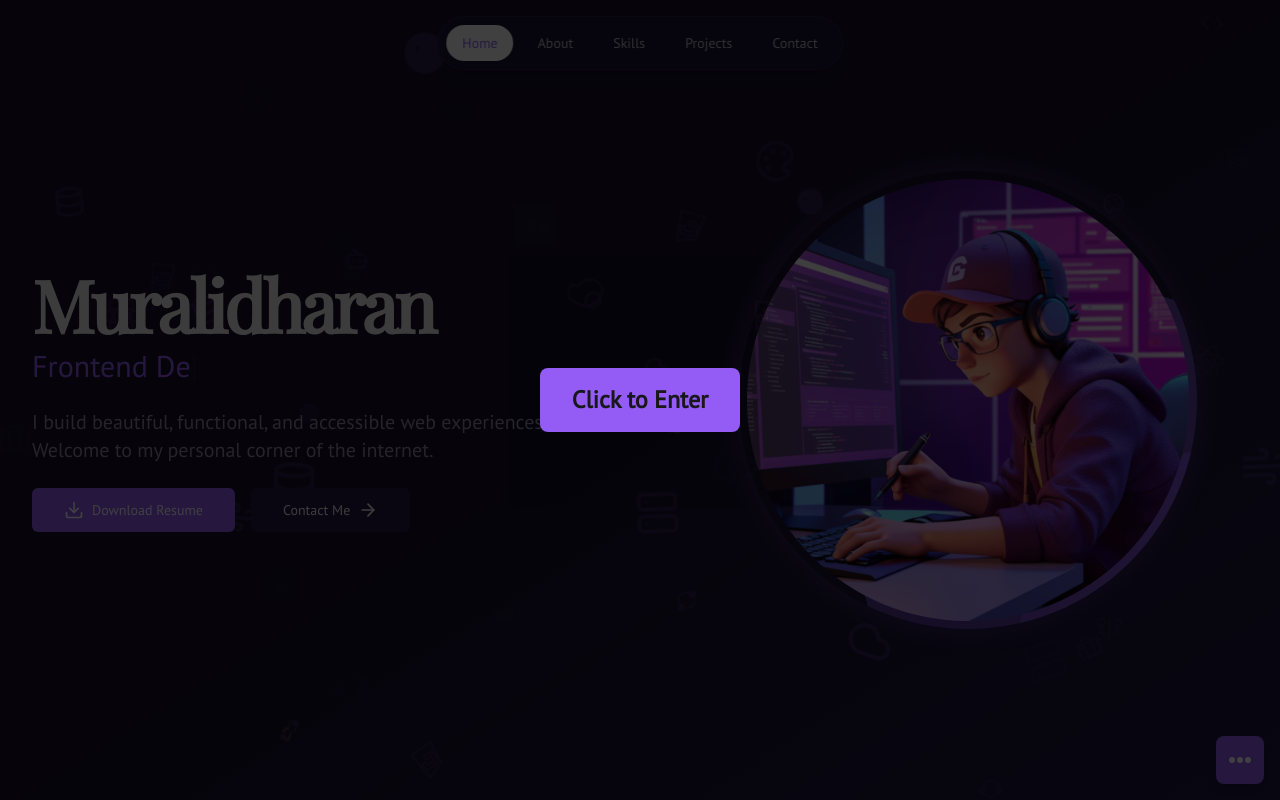
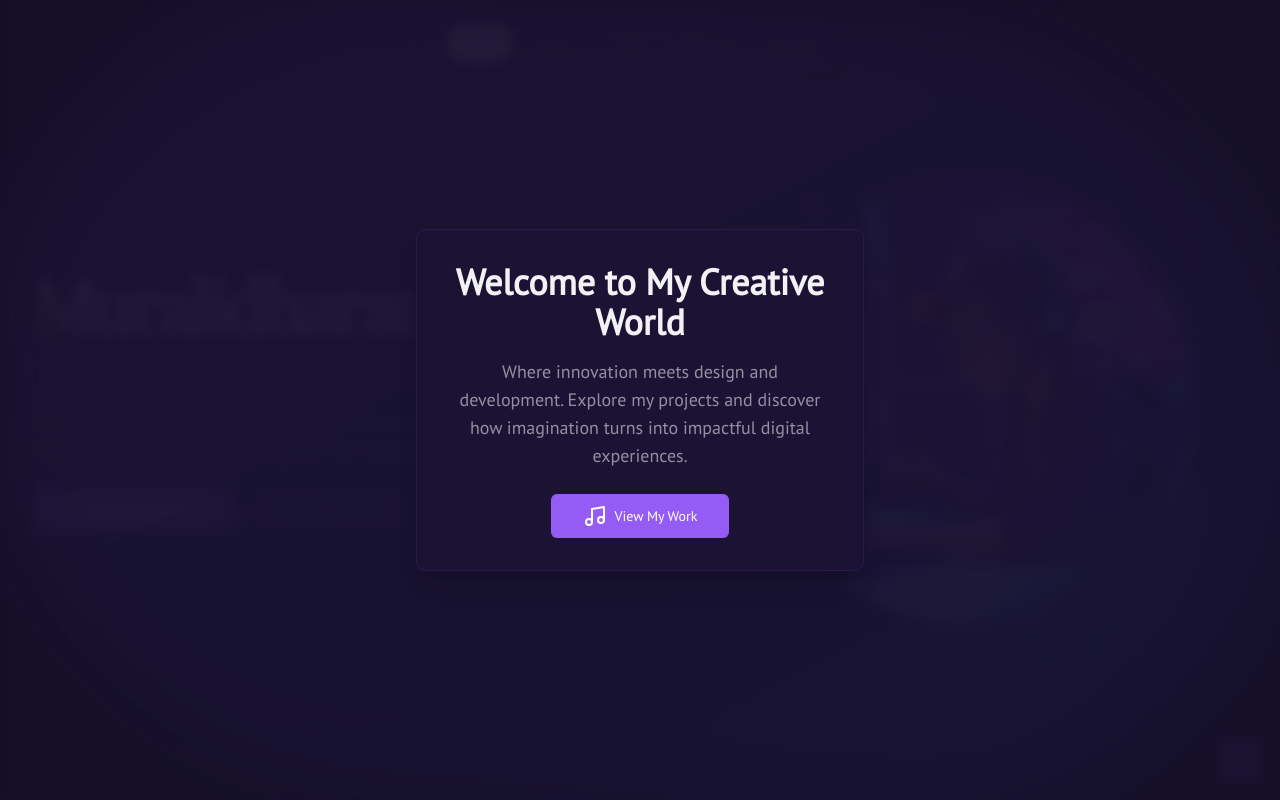
Before and after one commit to MURALI-NOT6/portfolio, a Next.js app: page / in a window 1280 px wide. Built offline with nearby package versions, Linux system fonts and the light colour scheme.

Commit message:
add welcome message

```diff
--- a/src/app/page.tsx
+++ b/src/app/page.tsx
@@ -1,5 +1,5 @@
 "use client";
-import { useState } from "react";
+import { useState, useEffect } from "react";
 import HeroSection from "@/components/sections/hero";
 import AboutSection from "@/components/sections/about";
 import SkillsSection from "@/components/sections/skills";
@@ -7,6 +7,7 @@ import ProjectsSection from "@/components/sections/projects";
 import ContactSection from "@/components/sections/contact";
 import Navigation from "@/components/layout/navigation";
 import { AnimatePresence, motion } from "framer-motion";
+import WelcomeOverlay from "@/components/ui/welcome-overlay";
 
 const sections = {
   home: <HeroSection />,
@@ -18,6 +19,19 @@ const sections = {
 
 export default function Home() {
   const [activeSection, setActiveSection] = useState("home");
+  const [showWelcomeOverlay, setShowWelcomeOverlay] = useState(false);
+
+  useEffect(() => {
+    const hasVisited = localStorage.getItem("hasVisitedPortfolio");
+    if (!hasVisited) {
+      setShowWelcomeOverlay(true);
+      localStorage.setItem("hasVisitedPortfolio", "true");
+    }
+  }, []);
+
+  const handleEnterPortfolio = () => {
+    setShowWelcomeOverlay(false);
+  };
 
   const handleSetActiveSection = (section: string) => {
     setActiveSection(section);
@@ -25,6 +39,9 @@ export default function Home() {
 
   return (
     <div className="flex min-h-screen flex-col">
+      <AnimatePresence>
+        {showWelcomeOverlay && <WelcomeOverlay onEnter={handleEnterPortfolio} />}
+      </AnimatePresence>
       <Navigation
         activeSection={activeSection}
         setActiveSection={handleSetActiveSection}
--- a/src/components/ui/welcome-overlay.tsx
+++ b/src/components/ui/welcome-overlay.tsx
@@ -1,19 +1,87 @@
 "use client";
+
+import { motion } from "framer-motion";
+import { Button } from "./button";
 
 interface WelcomeOverlayProps {
   onEnter: () => void;
 }
 
 const WelcomeOverlay: React.FC<WelcomeOverlayProps> = ({ onEnter }) => {
+  const containerVariants = {
+    hidden: { opacity: 0 },
+    visible: {
+      opacity: 1,
+      transition: {
+        staggerChildren: 0.1 // Stagger children animations by 0.1 seconds
+      }
+    },
+  };
+
+  const itemVariants = {
+    hidden: { opacity: 0, y: 20 },
+    visible: {
+      opacity: 1,
+      y: 0,
+      transition: { type: "spring", stiffness: 200, damping: 20 }
+    },
+  };
+
   return (
-    <div className="fixed inset-0 bg-black bg-opacity-75 flex items-center justify-center z-50">
-      <button
-        onClick={onEnter}
-        className="px-8 py-4 rounded-lg bg-primary text-primary-foreground text-2xl font-bold"
+    <motion.div
+      initial={{ opacity: 0 }}
+      animate={{ opacity: 1 }}
+      exit={{ opacity: 0 }}
+      transition={{ duration: 0.5 }}
+      className="fixed inset-0 bg-background/80 backdrop-blur-sm flex items-center justify-center z-50 p-4 overflow-hidden"
+    >
+      {/* Animated background element */}
+      <motion.div
+        animate={{
+          scale: [1, 1.05, 1],
+          rotate: [0, 5, 0],
+          opacity: [0.1, 0.2, 0.1]
+        }}
+        transition={{
+          duration: 15,
+          repeat: Infinity,
+          ease: "easeInOut"
+        }}
+        className="absolute inset-0 bg-gradient-to-br from-purple-500/20 to-blue-500/20 rounded-full -z-10 blur-2xl"
+      />
+
+      <motion.div
+        variants={containerVariants}
+        initial="hidden"
+        animate="visible"
+        className="bg-card text-card-foreground rounded-lg shadow-xl p-8 max-w-md text-center border border-border relative overflow-hidden"
       >
-        Click to Enter
-      </button>
-    </div>
+        <motion.h1
+          variants={itemVariants}
+          className="text-4xl font-bold mb-4 font-display"
+        >
+          Welcome to My Creative World
+        </motion.h1>
+        <motion.p
+          variants={itemVariants}
+          className="text-lg mb-6 text-muted-foreground"
+        >
+          Where innovation meets design and development. Explore my projects and discover how imagination turns into impactful digital experiences.
+        </motion.p>
+        <motion.div variants={itemVariants} className="flex justify-center">
+          <Button
+            onClick={onEnter}
+            className="inline-flex items-center justify-center whitespace-nowrap text-sm font-medium ring-offset-background transition-colors focus-visible:outline-none focus-visible:ring-2 focus-visible:ring-ring focus-visible:ring-offset-2 disabled:pointer-events-none disabled:opacity-50 bg-primary text-primary-foreground hover:bg-primary/90 h-11 rounded-md px-8 text-white flex items-center gap-2"
+            whileHover={{ scale: 1.05, boxShadow: "0px 0px 15px rgba(168, 85, 247, 0.8)" }}
+            whileTap={{ scale: 0.95 }}
+            transition={{ type: "spring", stiffness: 400, damping: 17 }}
+          >
+            <svg xmlns="http://www.w3.org/2000/svg" width="24" height="24" viewBox="0 0 24 24" fill="none" stroke="currentColor" stroke-width="2" stroke-linecap="round" stroke-linejoin="round" class="lucide lucide-music"><path d="M9 18V5l12-2v13"/><circle cx="6" cy="18" r="3"/><circle cx="18" cy="16" r="3"/></svg>
+            View My Work
+          </Button>
+        </motion.div>
+      </motion.div>
+    </motion.div>
   );
 };
 
```
Also changed, not shown: public/music/image copy.png (deleted), public/music/image.png (deleted).
